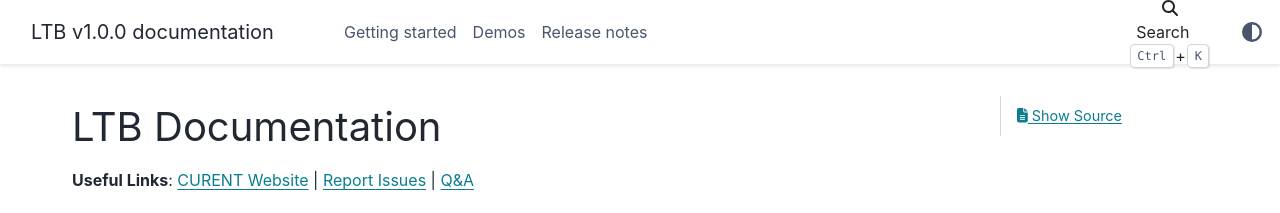
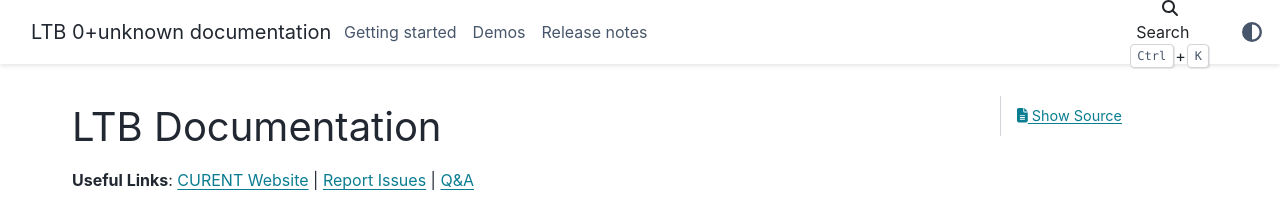
Before and after one commit to CURENT/ltb, a Sphinx documentation site: the page built from docs/source/index.rst, in a window 1280 px wide. Shown: the top 213 px of the page. Built offline with Sphinx 7.4.7 and the PyData theme 0.15.4, drawn with Linux system fonts in a browser that asks for light colours; part of the change alters nothing that is shown.

```diff
--- a/docs/source/conf.py
+++ b/docs/source/conf.py
@@ -6,10 +6,16 @@
 # -- Project information -----------------------------------------------------
 # https://www.sphinx-doc.org/en/master/usage/configuration.html#project-information
 
+import ltb
+
 project = 'LTB'
 copyright = '2023, CURENT LTB'
 author = 'CURENT LTB'
-release = 'v1.0.0'
+
+# The short X.Y version.
+version = ltb.__version__
+# The full version, including alpha/beta/rc tags.
+release = ltb.__version__
 
 # -- General configuration ---------------------------------------------------
 # https://www.sphinx-doc.org/en/master/usage/configuration.html#general-configuration
```
